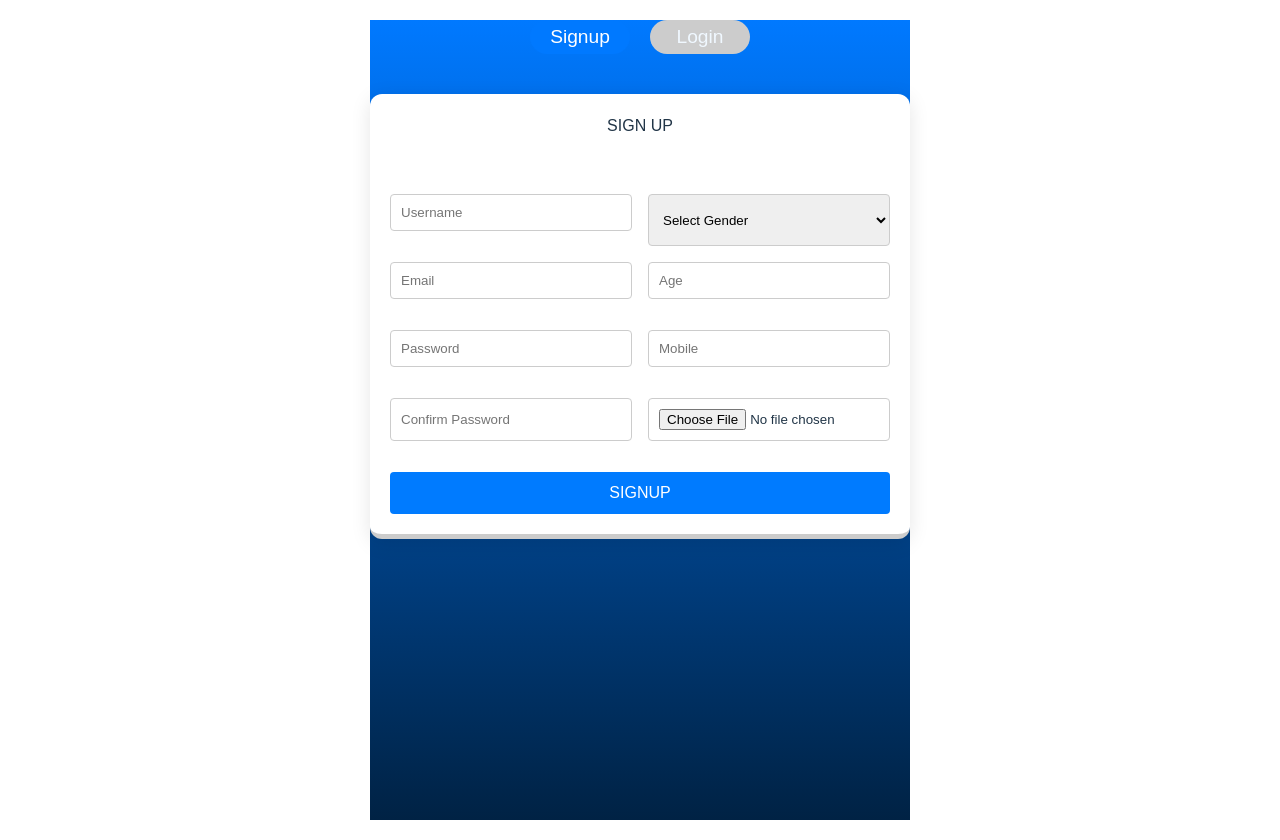
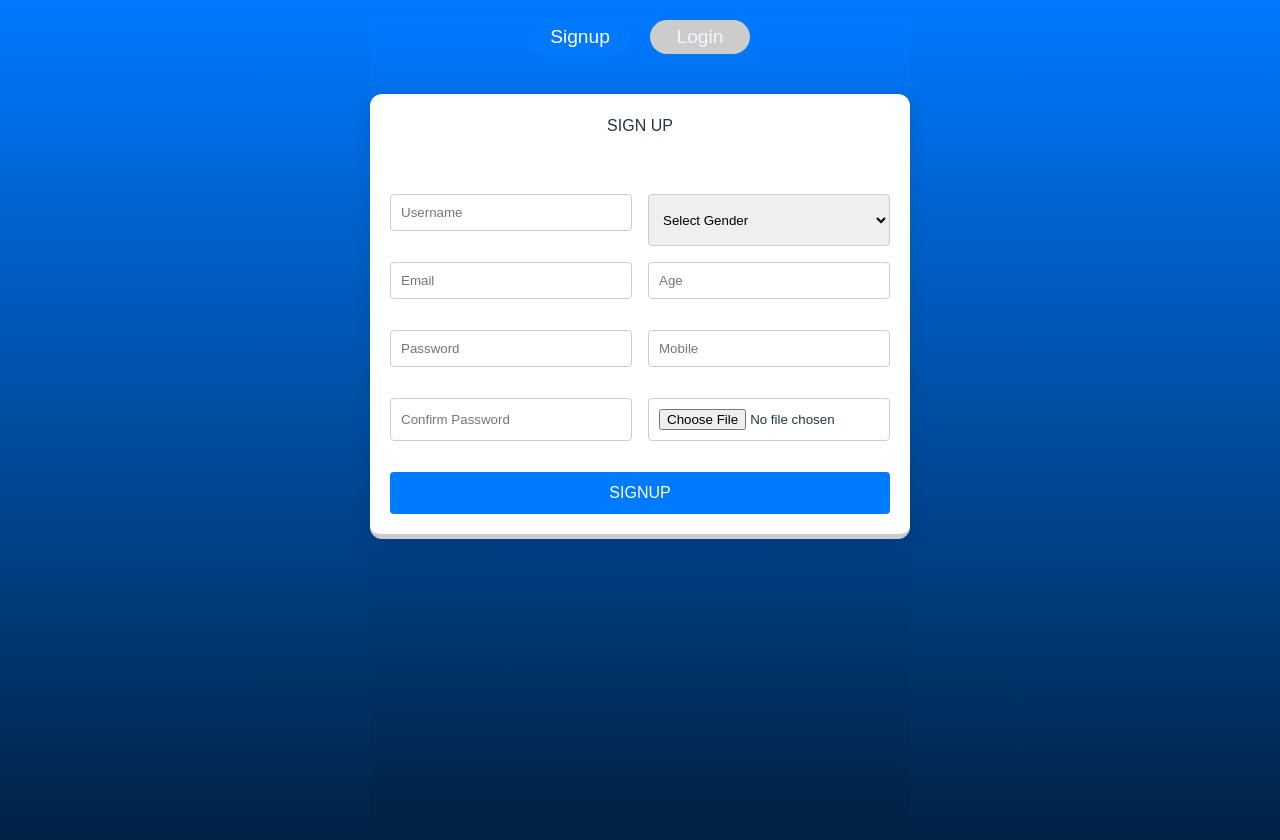
Before and after one commit to kalyani11git/mern-signup-form, a React (Vite) app in the folder frontend/: page / in a window 1280 px wide. Built offline with nearby package versions, Linux system fonts and the light colour scheme.

Commit message:
Update App.css

```diff
--- a/frontend/src/App.css
+++ b/frontend/src/App.css
@@ -26,7 +26,7 @@ body {
   align-items: center;
   padding: 20px;
   height: 100vh;
-
+  background: linear-gradient(to bottom, #0079ff, #002244);
 }
 
 /* App Container */
```
